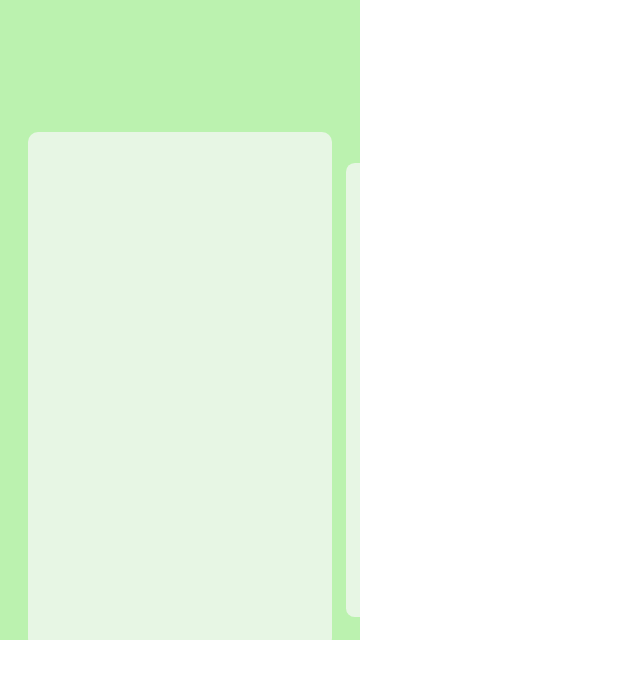
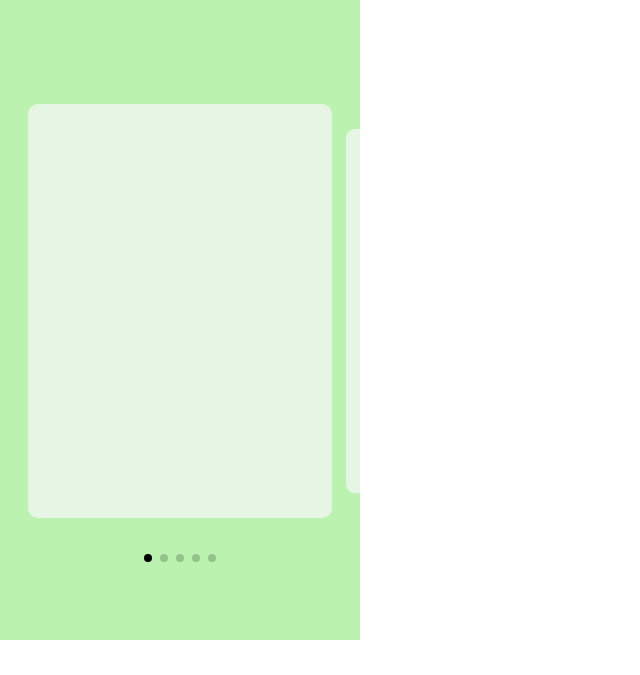
Before and after one commit to offf-dev/github.io, a plain HTML site: page index.html in a window 1280 px wide. Shown: the whole page, without its empty margins (0-640 px from the left). Drawn offline with nearby package versions, Linux system fonts and the light colour scheme.

Commit message:
hot sizes

```diff
--- a/css/styles.css
+++ b/css/styles.css
@@ -22,6 +22,7 @@ body {
     height: 640px;
     transition: background-color 0.4s;
     overflow: hidden;
+    max-height: 100vh;
 }
 [data-slide="0"] {background-color: rgb(187,242,175);}
 [data-slide="1"] {background-color: rgb(191,236,181);}
@@ -38,23 +39,30 @@ body {
     height: 100%;
 }
 .slider {
-    height: 81vh;
-    padding: 16.5vh 0 0;
+    height: 518px;
+    padding: 104px 0 0;
     max-width: 304px;
     margin: 0 auto;
 }
 .slider .swiper-slide-prev {
+    -webkit-transform: scale(0.88);
     transform: scale(0.88);
+    -webkit-transform-origin: right;
     transform-origin: right;
 }
 .slider .swiper-slide-next {
+    -webkit-transform: scale(0.88);
     transform: scale(0.88);
+    -webkit-transform-origin: left;
     transform-origin: left;
 }
 .slider .swiper-slide {
     overflow: hidden;
     border-radius: 10px;
+    -webkit-transition: background-color 0.4s, -webkit-transform 0.25s ease-in;
+    transition: background-color 0.4s, -webkit-transform 0.25s ease-in;
     transition: transform 0.25s ease-in, background-color 0.4s;
+    transition: transform 0.25s ease-in, background-color 0.4s, -webkit-transform 0.25s ease-in;
 }
 .slider .swiper .swiper-pagination {
     bottom: -48px;
```
Also changed, not shown: manifest.json.
